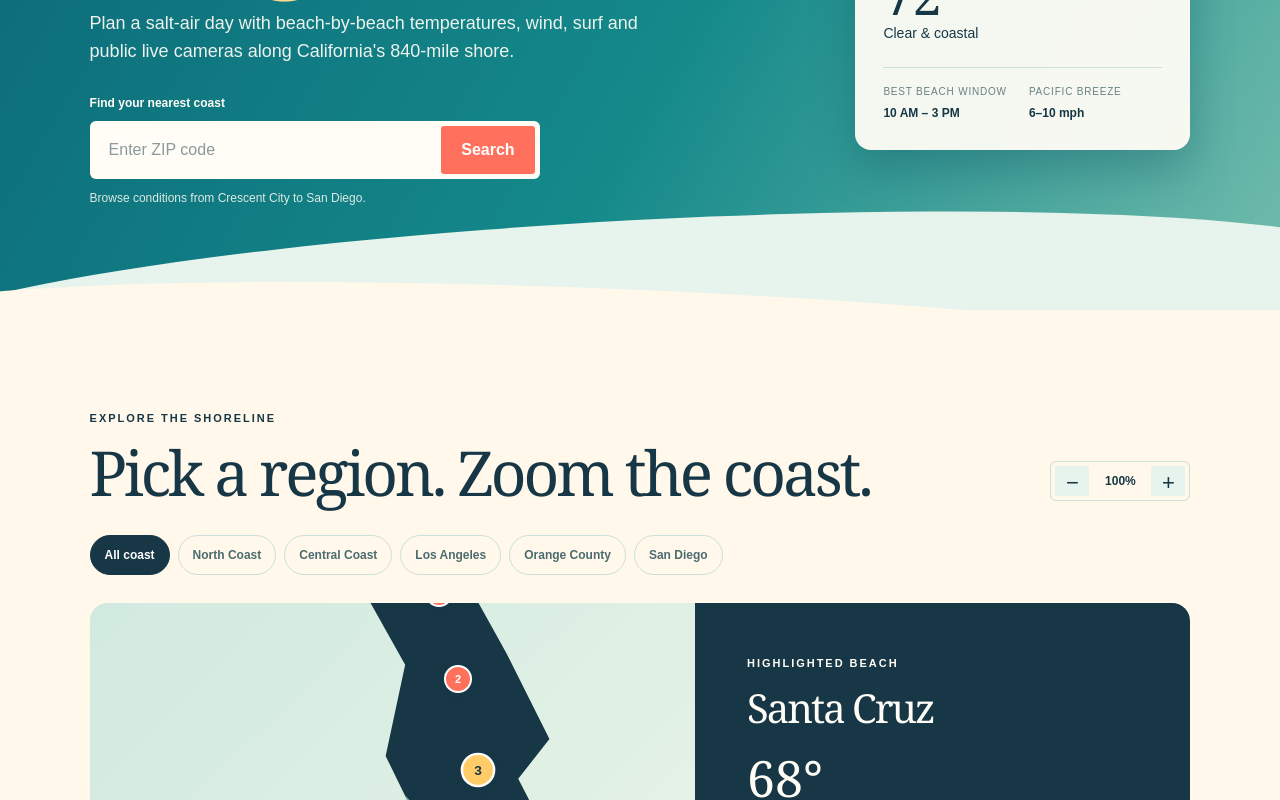
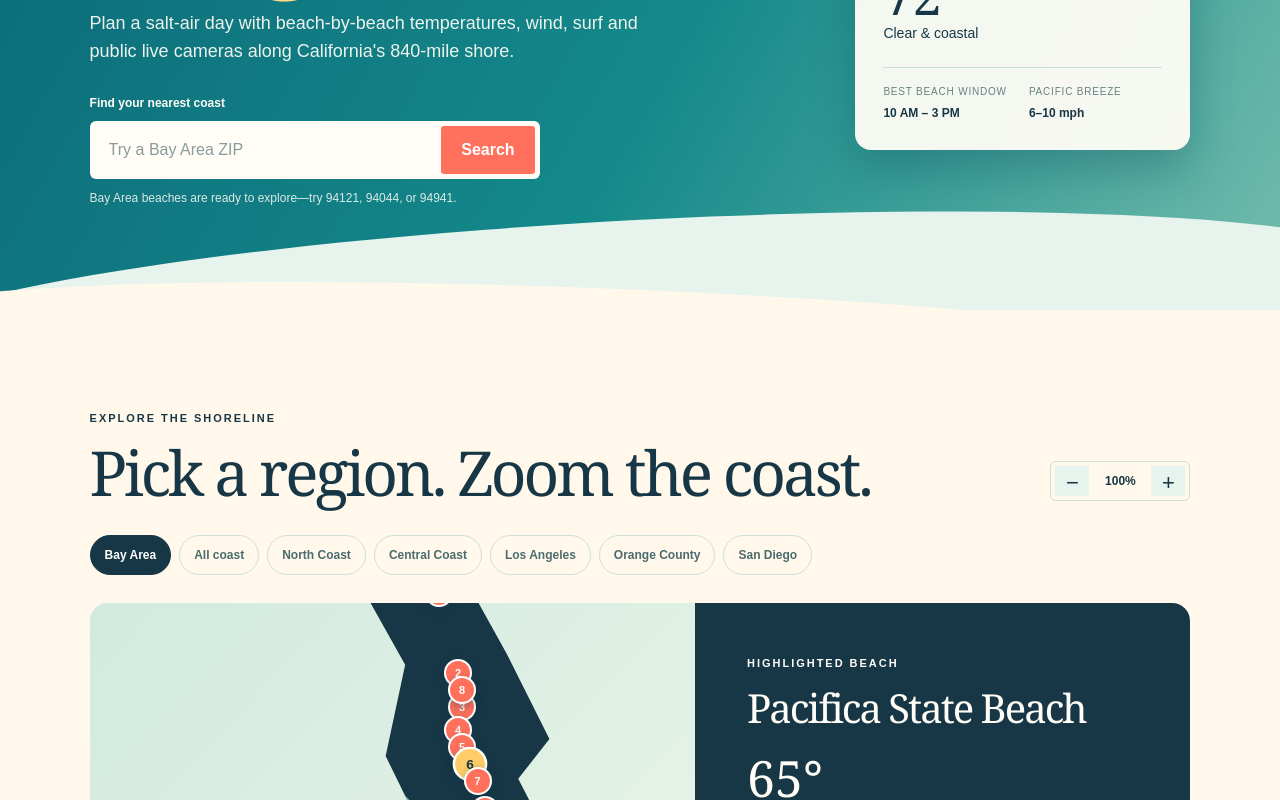
Before and after one commit to ajaynair85/coastline-weather, a Next.js app: page / in a window 1280 px wide. Shown: the part 380-1180 px from the top of the page. Built offline with nearby package versions, Linux system fonts and the light colour scheme.

Commit message:
Add Bay Area beach focus

```diff
--- a/app/page.tsx
+++ b/app/page.tsx
@@ -18,6 +18,12 @@ type Beach = {
 const beaches: Beach[] = [
   { name: "Crescent City", region: "North Coast", zip: "95531", temp: 61, water: 54, wind: "NW 9 mph", surf: "3–4 ft", status: "Breezy", cam: "https://www.coastal.ca.gov/publiced/fun/webcams.html", accent: "north" },
   { name: "Point Reyes", region: "North Coast", zip: "94956", temp: 64, water: 55, wind: "W 7 mph", surf: "2–3 ft", status: "Good", cam: "https://www.coastal.ca.gov/publiced/fun/webcams.html", accent: "north" },
+  { name: "Rodeo Beach", region: "Bay Area", zip: "94941", temp: 66, water: 55, wind: "W 10 mph", surf: "2–3 ft", status: "Good", cam: "https://www.coastal.ca.gov/publiced/fun/webcams.html", accent: "north" },
+  { name: "Baker Beach", region: "Bay Area", zip: "94121", temp: 65, water: 55, wind: "W 12 mph", surf: "2–4 ft", status: "Breezy", cam: "https://www.coastal.ca.gov/publiced/fun/webcams.html", accent: "north" },
+  { name: "Ocean Beach", region: "Bay Area", zip: "94132", temp: 64, water: 55, wind: "W 13 mph", surf: "3–5 ft", status: "Breezy", cam: "https://www.coastal.ca.gov/publiced/fun/webcams.html", accent: "north" },
+  { name: "Pacifica State Beach", region: "Bay Area", zip: "94044", temp: 65, water: 56, wind: "NW 10 mph", surf: "2–4 ft", status: "Good", cam: "https://www.coastal.ca.gov/publiced/fun/webcams.html", accent: "central" },
+  { name: "Half Moon Bay", region: "Bay Area", zip: "94019", temp: 66, water: 56, wind: "NW 9 mph", surf: "2–3 ft", status: "Good", cam: "https://www.coastal.ca.gov/publiced/fun/webcams.html", accent: "central" },
+  { name: "Stinson Beach", region: "Bay Area", zip: "94970", temp: 65, water: 55, wind: "W 9 mph", surf: "2–3 ft", status: "Good", cam: "https://www.coastal.ca.gov/publiced/fun/webcams.html", accent: "north" },
   { name: "Santa Cruz", region: "Central Coast", zip: "95060", temp: 68, water: 58, wind: "NW 6 mph", surf: "2–3 ft", status: "Great", cam: "https://www.coastal.ca.gov/publiced/fun/webcams.html", accent: "central" },
   { name: "Monterey Bay", region: "Central Coast", zip: "93940", temp: 66, water: 57, wind: "W 8 mph", surf: "2 ft", status: "Good", cam: "https://www.montereybayaquarium.org/cams-videos/live-cams/monterey-bay-cam", accent: "central" },
   { name: "Pismo Beach", region: "Central Coast", zip: "93449", temp: 71, water: 60, wind: "NW 10 mph", surf: "2–3 ft", status: "Great", cam: "https://www.coastal.ca.gov/publiced/fun/webcams.html", accent: "central" },
@@ -28,15 +34,15 @@ const beaches: Beach[] = [
 ];
 
 const zipAnchors: Record<string, string> = {
-  "941": "Point Reyes", "949": "Point Reyes", "950": "Santa Cruz", "939": "Monterey Bay", "934": "Pismo Beach", "900": "Venice Beach", "902": "Venice Beach", "904": "Santa Monica", "926": "Huntington Beach", "920": "La Jolla Cove", "921": "La Jolla Cove", "955": "Crescent City",
+  "940": "Pacifica State Beach", "941": "Baker Beach", "949": "Rodeo Beach", "950": "Santa Cruz", "939": "Monterey Bay", "934": "Pismo Beach", "900": "Venice Beach", "902": "Venice Beach", "904": "Santa Monica", "926": "Huntington Beach", "920": "La Jolla Cove", "921": "La Jolla Cove", "955": "Crescent City",
 };
 
 export default function Home() {
-  const [region, setRegion] = useState("All coast");
+  const [region, setRegion] = useState("Bay Area");
   const [zoom, setZoom] = useState(1);
   const [zip, setZip] = useState("");
-  const [message, setMessage] = useState("Browse conditions from Crescent City to San Diego.");
-  const [activeBeach, setActiveBeach] = useState("Santa Cruz");
+  const [message, setMessage] = useState("Bay Area beaches are ready to explore—try 94121, 94044, or 94941.");
+  const [activeBeach, setActiveBeach] = useState("Pacifica State Beach");
 
   const visible = useMemo(() => region === "All coast" ? beaches : beaches.filter((beach) => beach.region === region), [region]);
   const selected = beaches.find((beach) => beach.name === activeBeach) ?? beaches[2];
@@ -62,7 +68,7 @@ export default function Home() {
         <nav className="nav"><a className="brand" href="#top">COASTLINE<span>°</span></a><div><a href="#conditions">Conditions</a><a href="#cameras">Live cams</a></div></nav>
         <div className="hero-grid" id="top">
           <div className="hero-copy"><p className="eyebrow">California beach weather</p><h1>The coast,<br /><em>at a glance.</em></h1><p className="lede">Plan a salt-air day with beach-by-beach temperatures, wind, surf and public live cameras along California&apos;s 840-mile shore.</p>
-            <form className="zip-search" onSubmit={searchZip}><label htmlFor="zip">Find your nearest coast</label><div><input id="zip" value={zip} onChange={(event) => setZip(event.target.value.replace(/\D/g, "").slice(0, 5))} placeholder="Enter ZIP code" inputMode="numeric" /><button type="submit">Search</button></div></form>
+            <form className="zip-search" onSubmit={searchZip}><label htmlFor="zip">Find your nearest coast</label><div><input id="zip" value={zip} onChange={(event) => setZip(event.target.value.replace(/\D/g, "").slice(0, 5))} placeholder="Try a Bay Area ZIP" inputMode="numeric" /><button type="submit">Search</button></div></form>
             <p className="search-note" role="status">{message}</p>
           </div>
           <aside className="today-card"><p>Today on the coast</p><div className="sun">☀</div><strong>72°</strong><span>Clear & coastal</span><dl><div><dt>Best beach window</dt><dd>10 AM – 3 PM</dd></div><div><dt>Pacific breeze</dt><dd>6–10 mph</dd></div></dl></aside>
@@ -71,12 +77,12 @@ export default function Home() {
       </section>
 
       <section className="explorer" id="conditions"><div className="section-head"><div><p className="eyebrow">Explore the shoreline</p><h2>Pick a region. Zoom the coast.</h2></div><div className="map-tools" aria-label="Map zoom controls"><button onClick={() => setZoom(Math.max(0.8, zoom - 0.15))} aria-label="Zoom out">−</button><span>{Math.round(zoom * 100)}%</span><button onClick={() => setZoom(Math.min(1.7, zoom + 0.15))} aria-label="Zoom in">+</button></div></div>
-        <div className="region-tabs" aria-label="California coast regions">{["All coast", "North Coast", "Central Coast", "Los Angeles", "Orange County", "San Diego"].map((item) => <button className={region === item ? "active" : ""} key={item} onClick={() => setRegion(item)}>{item}</button>)}</div>
+        <div className="region-tabs" aria-label="California coast regions">{["Bay Area", "All coast", "North Coast", "Central Coast", "Los Angeles", "Orange County", "San Diego"].map((item) => <button className={region === item ? "active" : ""} key={item} onClick={() => setRegion(item)}>{item}</button>)}</div>
         <div className="map-and-feature"><div className="map-frame"><div className="ca-map" style={{ transform: `scale(${zoom})` }} aria-label="Stylized California coastline map">{beaches.map((beach, index) => <button key={beach.name} className={`map-pin pin-${index} ${activeBeach === beach.name ? "selected" : ""}`} onClick={() => { setActiveBeach(beach.name); setRegion(beach.region); }} aria-label={`Show ${beach.name}`}>{index + 1}</button>)}</div><p className="map-caption">Tap a numbered coast stop to see its conditions.</p></div>
           <article className="feature-card"><p className="eyebrow">Highlighted beach</p><h3>{selected.name}</h3><div className="feature-temp">{selected.temp}° <span>{selected.status} for a beach day</span></div><div className="metrics"><div><b>Water</b><span>{selected.water}°</span></div><div><b>Wind</b><span>{selected.wind}</span></div><div><b>Surf</b><span>{selected.surf}</span></div></div><a className="cam-link" href={selected.cam} target="_blank" rel="noreferrer">Open available live camera <span>↗</span></a></article></div>
       </section>
 
-      <section className="conditions" id="beach-list"><div className="section-head"><div><p className="eyebrow">Beach-by-beach</p><h2>Where to head next.</h2></div><p className="quiet">Snapshot conditions · refresh before heading out</p></div><div className="beach-grid">{visible.map((beach) => <article className={`beach-card ${activeBeach === beach.name ? "chosen" : ""}`} key={beach.name} onClick={() => setActiveBeach(beach.name)}><div className={`card-sky ${beach.accent}`}><span>{beach.status}</span><i>☀</i></div><div className="card-body"><p>{beach.region}</p><h3>{beach.name}</h3><div className="card-temp">{beach.temp}° <span>air</span></div><div className="mini-metrics"><span>Water <b>{beach.water}°</b></span><span>Wind <b>{beach.wind}</b></span><span>Surf <b>{beach.surf}</b></span></div><a href={beach.cam} target="_blank" rel="noreferrer" onClick={(event) => event.stopPropagation()}>Live cam ↗</a></div></article>)}</div></section>
+      <section className="conditions" id="beach-list"><div className="section-head"><div><p className="eyebrow">Beach-by-beach</p><h2>{region === "Bay Area" ? "Bay Area beach picks." : "Where to head next."}</h2></div><p className="quiet">Snapshot conditions · refresh before heading out</p></div><div className="beach-grid">{visible.map((beach) => <article className={`beach-card ${activeBeach === beach.name ? "chosen" : ""}`} key={beach.name} onClick={() => setActiveBeach(beach.name)}><div className={`card-sky ${beach.accent}`}><span>{beach.status}</span><i>☀</i></div><div className="card-body"><p>{beach.region}</p><h3>{beach.name}</h3><div className="card-temp">{beach.temp}° <span>air</span></div><div className="mini-metrics"><span>Water <b>{beach.water}°</b></span><span>Wind <b>{beach.wind}</b></span><span>Surf <b>{beach.surf}</b></span></div><a href={beach.cam} target="_blank" rel="noreferrer" onClick={(event) => event.stopPropagation()}>Live cam ↗</a></div></article>)}</div></section>
 
       <section className="cams" id="cameras"><div><p className="eyebrow">Live views</p><h2>See the ocean before you go.</h2><p>Camera operators control availability. Each link opens its current public feed in a new tab.</p></div><div className="cam-list"><a href="https://www.montereybayaquarium.org/cams-videos/live-cams/monterey-bay-cam" target="_blank" rel="noreferrer"><span className="cam-dot" />Monterey Bay <b>Open cam ↗</b></a><a href="https://www.westland.net/beachcam/" target="_blank" rel="noreferrer"><span className="cam-dot" />Venice Beach <b>Open cam ↗</b></a><a href="https://www.coastal.ca.gov/publiced/fun/webcams.html" target="_blank" rel="noreferrer"><span className="cam-dot" />Statewide camera guide <b>Browse ↗</b></a></div></section>
       <footer><a className="brand" href="#top">COASTLINE<span>°</span></a><p>For beach planning, not marine safety. Check local alerts before entering the water.</p></footer>
```
Also changed, not shown: app/globals.css.
